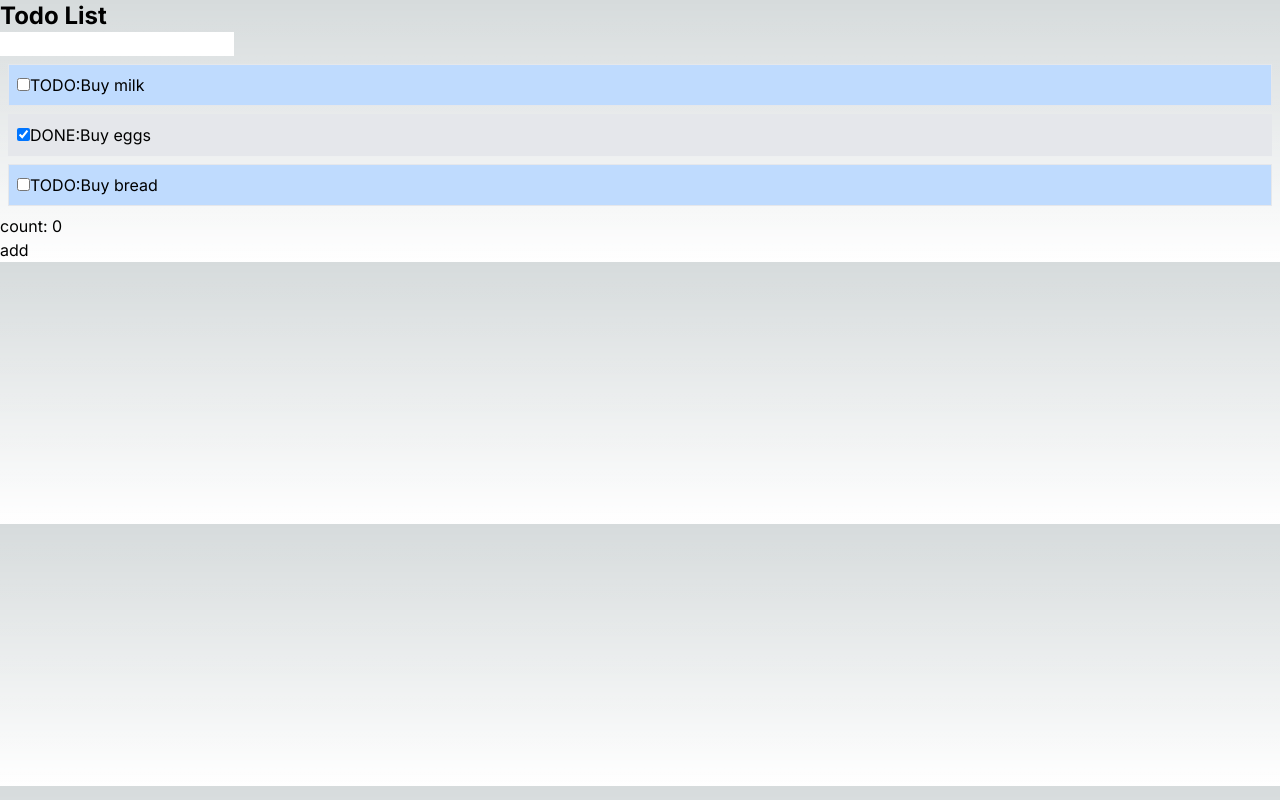
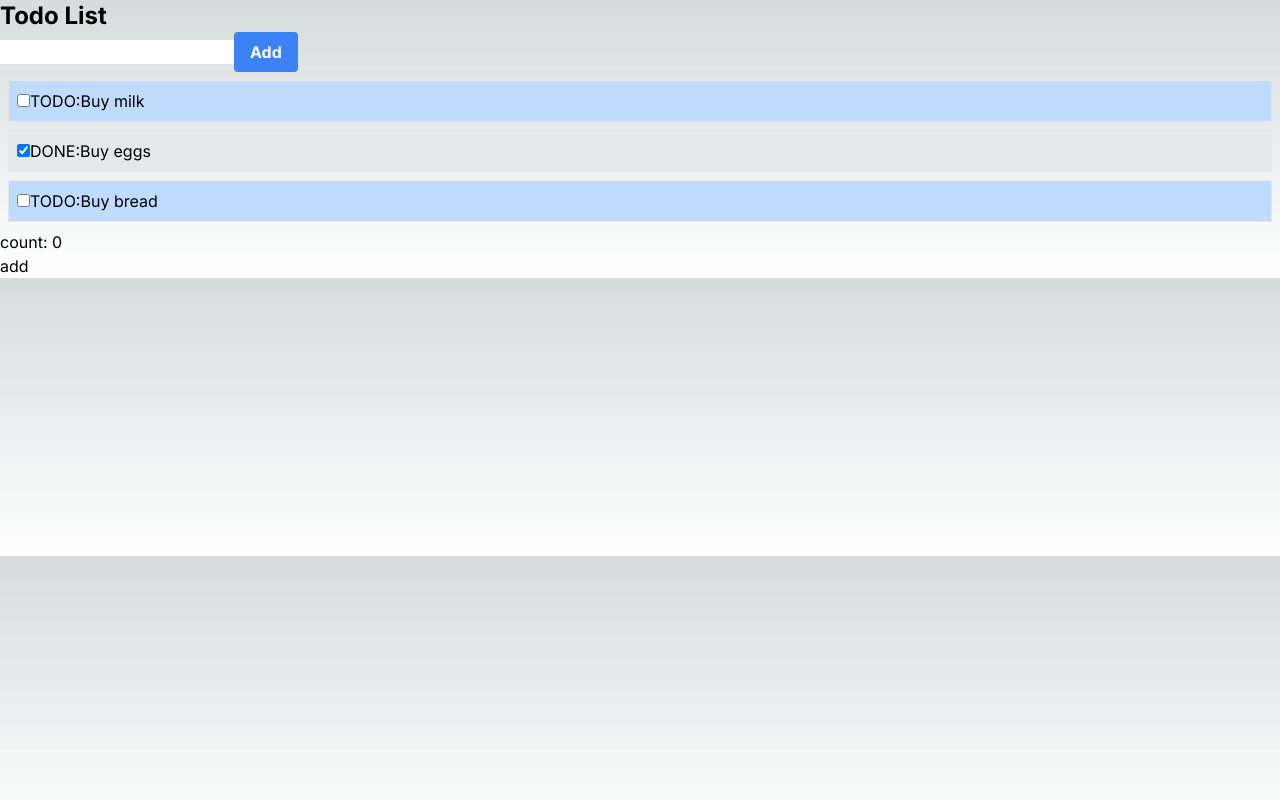
Before and after one commit to ielvisd/typed-react-hooks, a Next.js app: page / in a window 1280 px wide. Built offline with nearby package versions, Linux system fonts and the light colour scheme.

Commit message:
submit a todo

```diff
--- a/app/page.tsx
+++ b/app/page.tsx
@@ -52,13 +52,25 @@
     <div className="max-w-600px mx-auto">
       <h1 className="text-2xl font-bold">Todo List</h1>
       {/* Form to add a new todo, using the addTodo function */}
-      <form action="">
+      <form
+        onSubmit={(event) => {
+          event.preventDefault();
+          addTodo(todoTitle);
+          setTodoTitle("");
+        }}
+      >
         <input
           className="text-black"
           type="text"
           value={todoTitle}
           onChange={(event) => setTodoTitle(event.target.value)}
         />
+        <button
+          type="submit"
+          className="bg-blue-500 hover:bg-blue-700 text-white font-bold py-2 px-4 rounded"
+        >
+          Add
+        </button>
       </form>
 
       {/* A list of todos, using .map to iterate over the list */}
```
